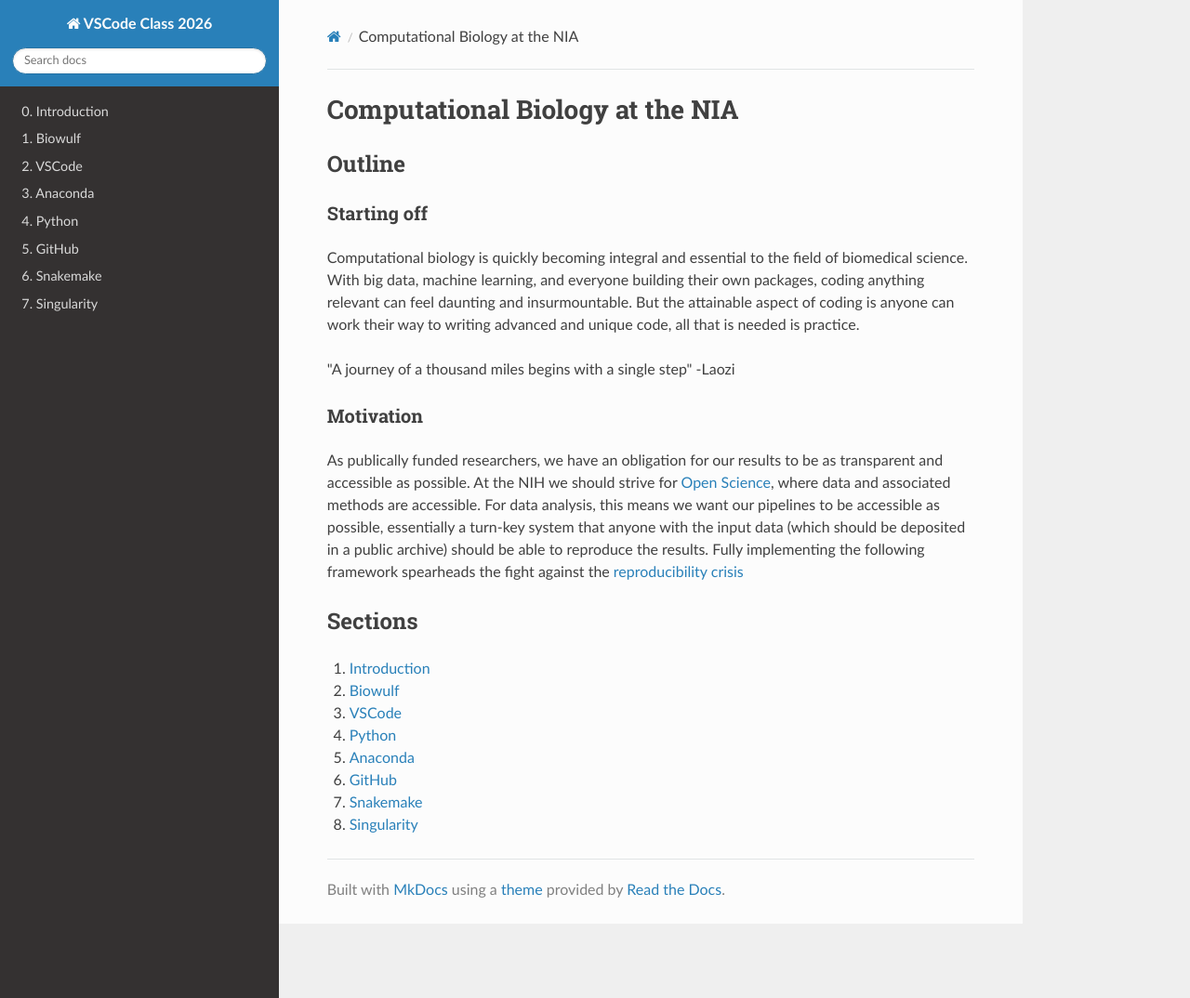
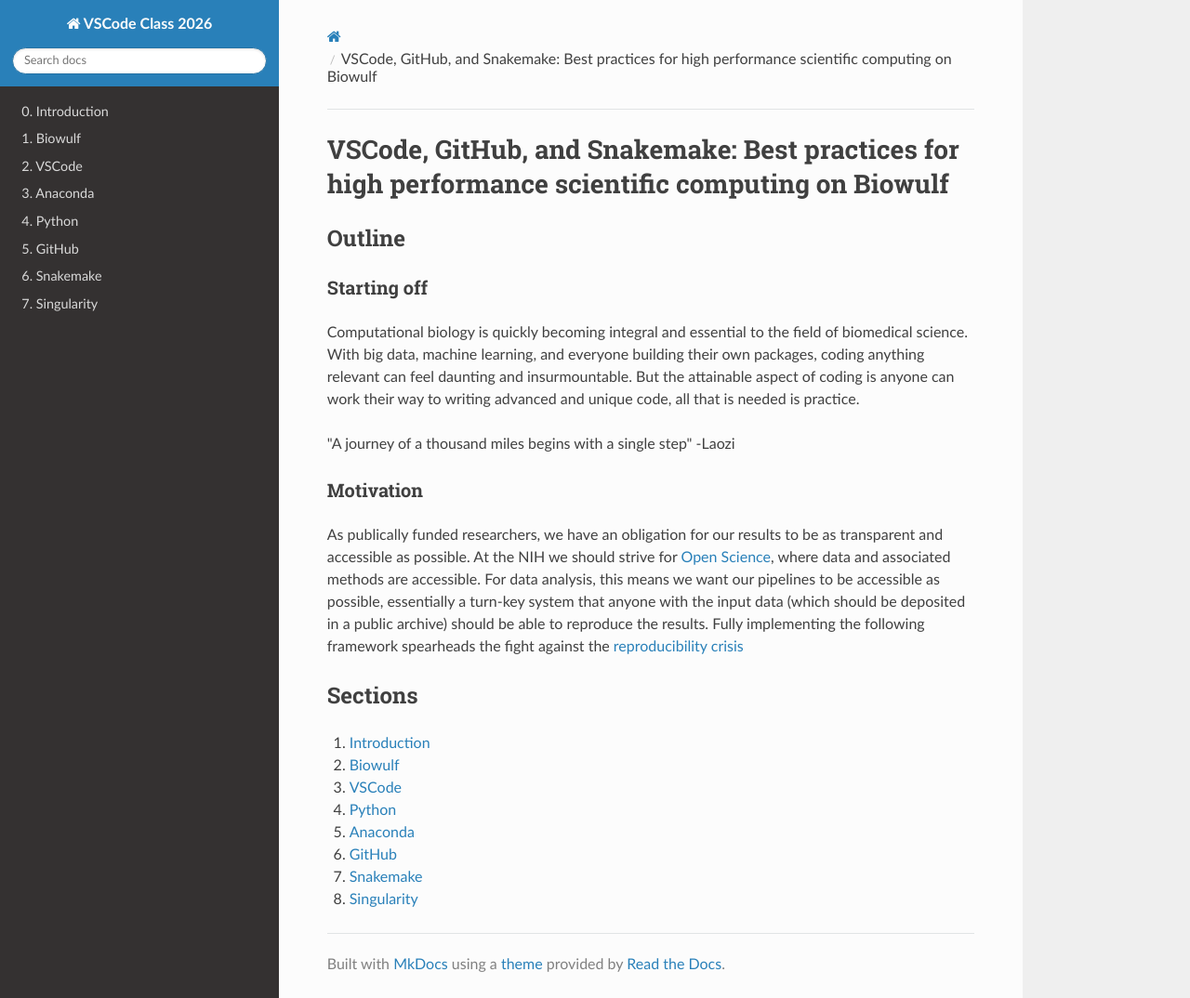
Before and after one commit to adamcatching/VSCode_class_2026, an MkDocs documentation site: the page built from docs/index.md, in a window 1280 px wide and 1074 px high. Shown: the whole window at 93% size. Built offline with MkDocs 1.6.1, drawn with Linux system fonts in a browser that asks for light colours; nearby versions of some CDN libraries.

Commit message:
Update title

```diff
--- a/docs/index.md
+++ b/docs/index.md
@@ -1,4 +1,5 @@
-# Computational Biology at the NIA
+# VSCode, GitHub, and Snakemake: Best practices for high performance scientific computing on Biowulf
+
 
 ## Outline
 
```
